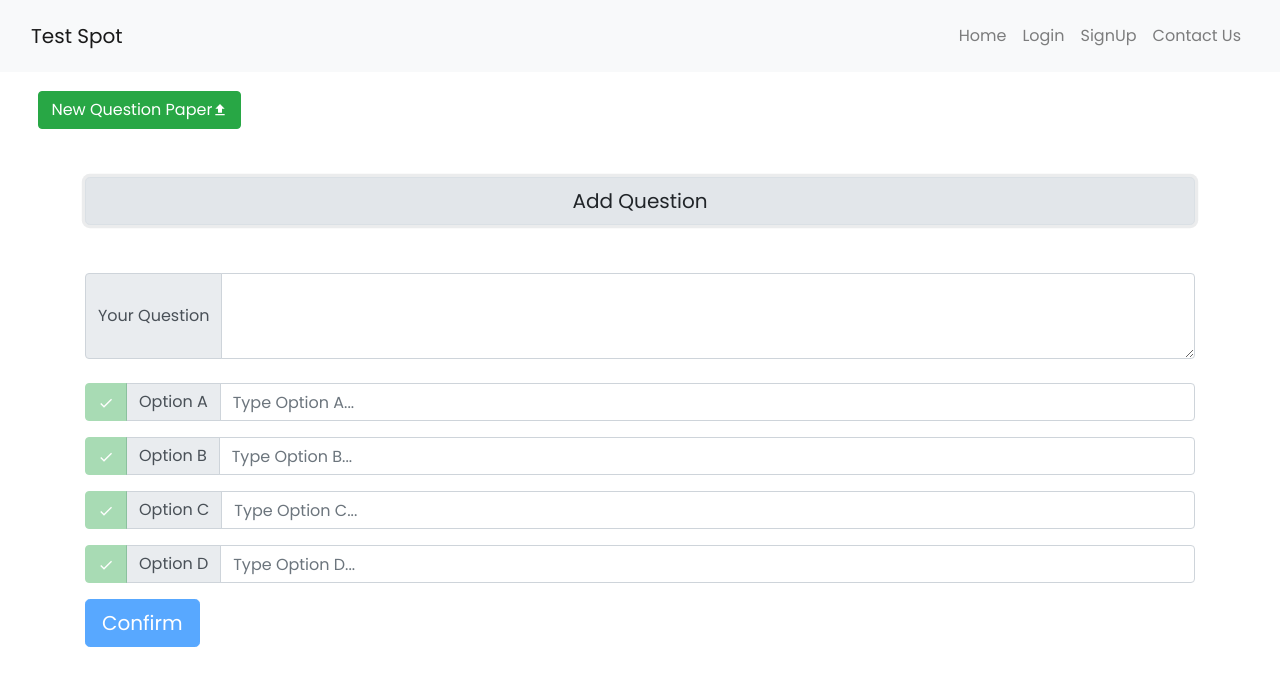
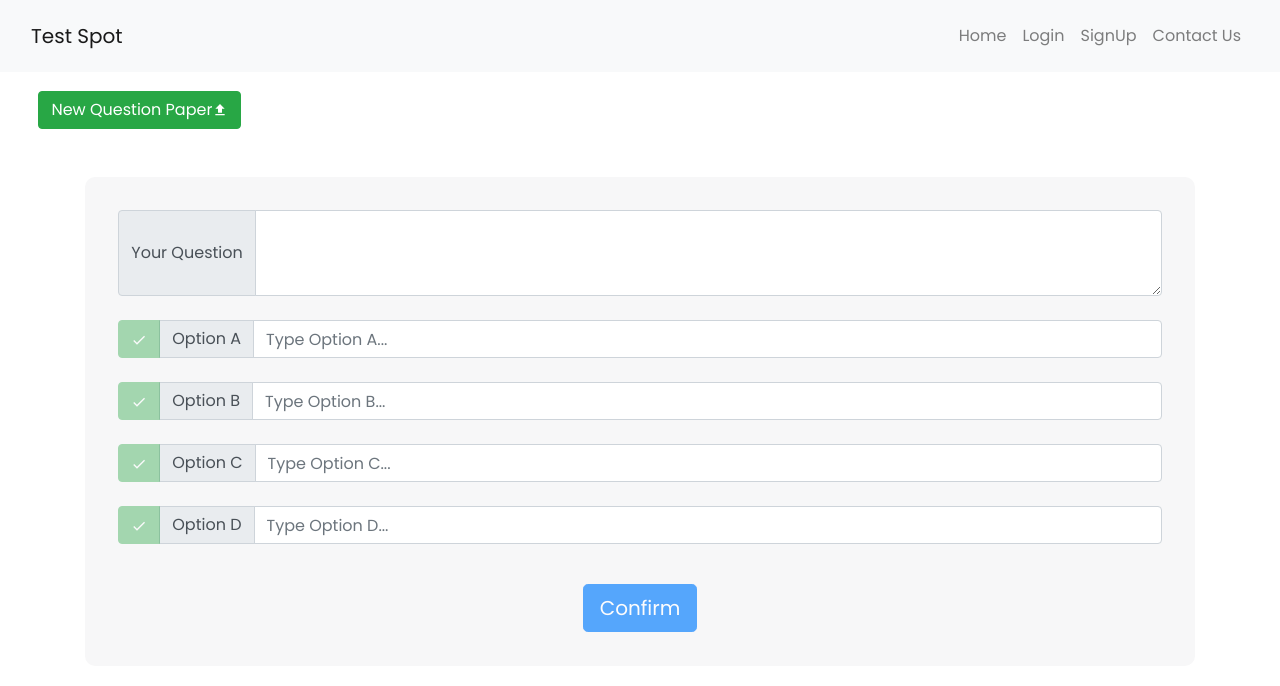
Before and after one commit to Sreejit7/online_examination_frontend, a React (Create React App) app: page /uploadQuestion in a window 1280 px wide. Both pictures are taken after a click on the button "Add Question". Shown: the top 686 px of the page. Built offline with nearby package versions, Linux system fonts and the light colour scheme.

Commit message:
Added functionality to show questions once they are added and option to add another question appears

```diff
--- a/src/components/AddQuestion/AddQuestion.css
+++ b/src/components/AddQuestion/AddQuestion.css
@@ -7,3 +7,26 @@
 .correct-option{
   opacity: 1;
 }
+.question-form{
+  background-color: rgb(247, 247, 248);
+  padding: 3%;
+  border-radius: 10px;
+  display: flex;
+  flex-direction: column;
+  align-items: center;
+}
+.question-saved{
+  display: flex;
+  align-items: center;
+  padding: 2%;
+  border-radius: 5px;
+  border: 0.5px solid #ccc;
+}
+.question-saved-title{
+  flex: 0.9;
+}
+.question-saved-btns{
+  flex: 0.1;
+  display: flex;
+  justify-content: space-between;
+}
--- a/src/components/AddQuestion/AddQuestion.jsx
+++ b/src/components/AddQuestion/AddQuestion.jsx
@@ -1,16 +1,20 @@
 import { useState } from "react";
 import { Button, FormControl, InputGroup } from "react-bootstrap";
-import { MdDone } from 'react-icons/md';
+import { MdDone, MdDelete } from 'react-icons/md';
+import { FaEdit } from 'react-icons/fa';
 import { useGlobalContext } from "../../context";
 import './AddQuestion.css';
 
 function AddQuestion() {
-  const { questions, setQuestions } = useGlobalContext();
+  const { questions, setQuestions, questionCount, setQuestionCount } = useGlobalContext();
   const [questionItem, setQuestionItem] = useState({
     title: '',
     options: ['','','',''],
     correctIndex: null
   });
+  const [inputMode, setInputMode] = useState(false);
+  const [saveMode, setSaveMode] = useState(false);
+  const [questionTitle, setQuestionTitle] = useState('');
   const ansOptions = ['A', 'B', 'C', 'D'];
   const initialQuestionState = {
     title: '',
@@ -44,14 +48,37 @@ function AddQuestion() {
   const handleAddQuestion = (e) => {
     e.preventDefault();
     setQuestions([...questions, questionItem]);
+    setQuestionCount(questionCount + 1);
+    setQuestionTitle(questionItem.title);
     setQuestionItem(initialQuestionState);
+    setInputMode(false);
+    setSaveMode(true);
   }
-  console.log(questions);
+
+  const handleQuestionInput = (e) => {
+    e.preventDefault();
+    setInputMode(true);
+    setSaveMode(false);
+  }
   return (
     <section className = "mb-5 mt-5 ">
-      <Button variant = "light" size = "lg" block>
+      {!inputMode && saveMode && (
+      <article className = "question-saved">
+        <h4 className = "question-saved-title">{questionTitle}</h4>
+        <nav className = "question-saved-btns">
+          <Button variant = "dark">
+            <FaEdit />
+          </Button>
+          <Button variant = "danger">
+            <MdDelete />
+          </Button>
+        </nav>
+      </article>)}
+      {!inputMode && !saveMode && (
+      <Button variant = "light" size = "lg" block onClick = {handleQuestionInput}>
         Add Question
-      </Button>
+      </Button>)}
+      {inputMode && !saveMode && (
       <section className = "question-form mb-5 mt-5">
         <InputGroup className = "mb-4">
           <InputGroup.Prepend>
@@ -67,7 +94,7 @@ function AddQuestion() {
         </InputGroup>
         {ansOptions.map((option, index) => {
           return (
-            <InputGroup className ="mb-3" key = {index}>
+            <InputGroup className ="mb-4" key = {index}>
               <InputGroup.Prepend>
                 <Button
                   variant = "success"
@@ -89,13 +116,14 @@ function AddQuestion() {
         })}
         <Button
           variant = "primary"
+          className = "mt-3"
           size = "lg"
           onClick = {(e) => handleAddQuestion(e)}
           disabled = {questionItem.correctIndex === null}
         >
           Confirm
         </Button>
-      </section>
+      </section>)}
     </section>
   )
 }
--- a/src/components/Card.jsx
+++ b/src/components/Card.jsx
@@ -1,6 +1,4 @@
-import React from "react";
 import {Link} from "react-router-dom";
-import "bootstrap/dist/css/bootstrap.css";
 
 
 const card =(props)=>{
@@ -16,7 +14,7 @@ const card =(props)=>{
         <div className="card-body">
           <h5 className="card-title">{props.title}</h5>
           <p className="card-text">{props.content}</p>
-          <Link to={props.link} class="btn btn-primary">{props.type}</Link>
+          <Link to={props.link} className="btn btn-primary">{props.type}</Link>
         </div>
       </div>
     )
--- a/src/components/Navbar.jsx
+++ b/src/components/Navbar.jsx
@@ -1,13 +1,11 @@
-import React from "react";
 import {Link} from "react-router-dom";
-import "bootstrap/dist/css/bootstrap.css";
 
 const Navbar=()=>{
     return(
     <div>
         <nav className="navbar navbar-expand-lg navbar-light bg-light p-3">
         <div className="container-fluid">
-          <Link className="navbar-brand" to="#">Test Spot</Link>
+          <Link className="navbar-brand" to="/">Test Spot</Link>
           <button className="navbar-toggler" type="button" data-bs-toggle="collapse" data-bs-target="#navbarNavAltMarkup" aria-controls="navbarNavAltMarkup" aria-expanded="false" aria-label="Toggle navigation">
             <span className="navbar-toggler-icon"></span>
           </button>
@@ -15,9 +13,8 @@ const Navbar=()=>{
                 <div className="navbar-nav ml-auto">
                      <Link className="nav-link  mr-auto" aria-current="page" to="/">Home</Link>
                      <Link className="nav-link" to="/login">Login</Link>
-                     <Link className="nav-link" to="/registration">SignUp</Link>
+                     <Link className="nav-link" e to="/registration">SignUp</Link>
                      <Link className="nav-link" to="/contact">Contact Us</Link>
-
               </div>
             </div>
         </div>
--- a/src/context.js
+++ b/src/context.js
@@ -4,12 +4,15 @@ const AppContext = createContext();
 
 export const AppProvider = ({children}) => {
   const [questions, setQuestions] = useState([]);
+  const [questionCount, setQuestionCount] = useState(1);
 
   return (
     <AppContext.Provider
       value = {{
         questions,
-        setQuestions
+        setQuestions,
+        questionCount,
+        setQuestionCount
       }}
     >
       {children}
--- a/src/screen/UploadQuestion.jsx
+++ b/src/screen/UploadQuestion.jsx
@@ -2,10 +2,10 @@ import { useState } from "react";
 import { Button } from "react-bootstrap";
 import { MdFileUpload } from 'react-icons/md';
 import AddQuestion from "../components/AddQuestion/AddQuestion";
+import { useGlobalContext } from "../context";
 
 function UploadQuestion() {
-  const [questionCount, setQuestionCount] = useState(0);
-  const [questions, setQuestions] = useState([]);
+  const { questions, setQuestions, questionCount } = useGlobalContext();
   return (
     <main className = "page">
       <Button variant = "success" className = "btn-icon">
@@ -13,7 +13,11 @@ function UploadQuestion() {
         <MdFileUpload/>
       </Button>
       <div className = "container questions-container">
-      <AddQuestion />
+        {Array(questionCount).fill().map((_, i) => {
+          return (
+          <AddQuestion key = {i} />
+          );
+        })}
       </div>
     </main>
   )
```
